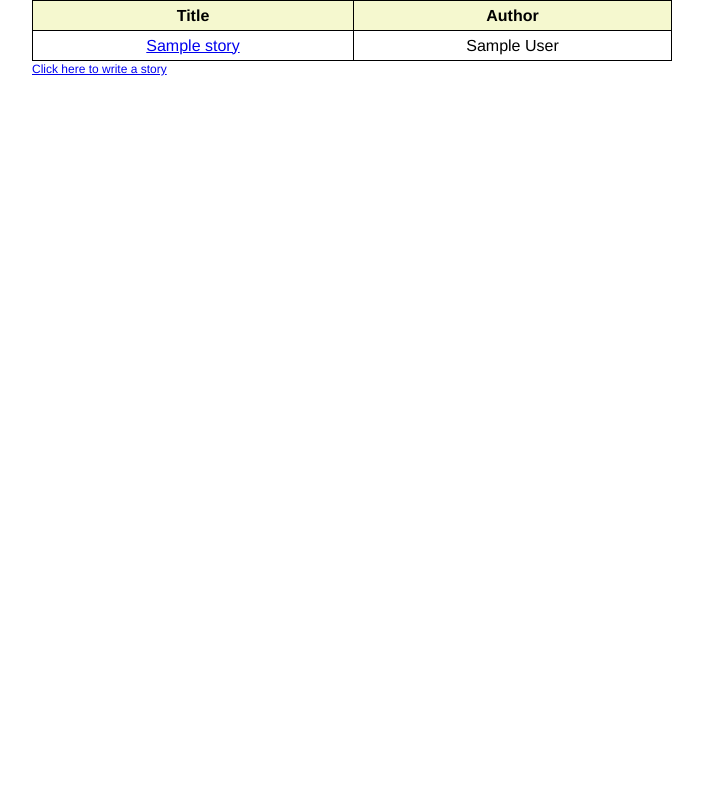
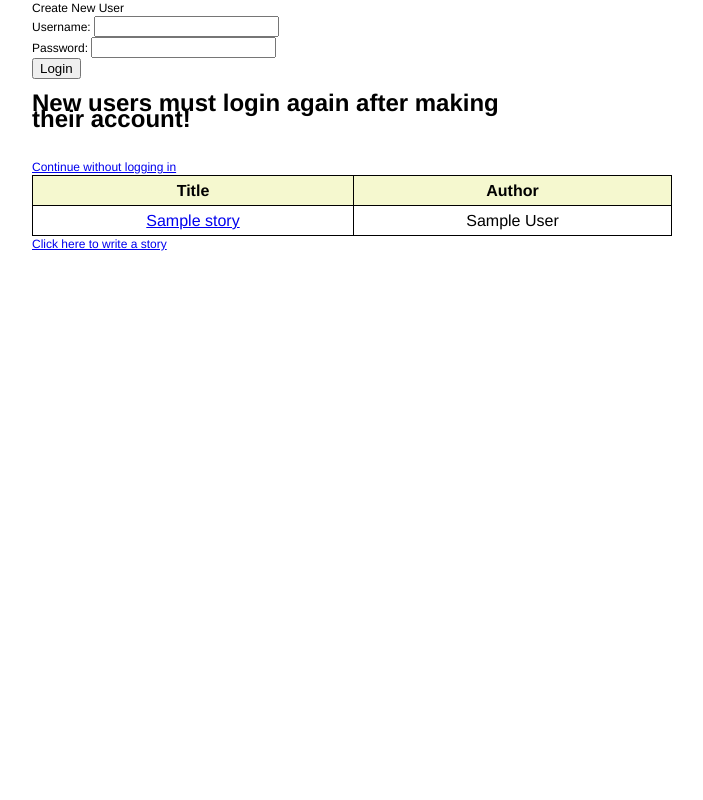
Before and after one commit to wwick/news-website, a PHP site: page /homepage.php in a window 1280 px wide. Shown: the whole page, without its empty margins (358-1061 px from the left). Run offline with PHP 8.4, Linux system fonts and the light colour scheme; tables that the repository leaves empty hold one stand-in row (values such as "Sample post").

Commit message:
trying to make homepage functional

```diff
--- a/homepage.php
+++ b/homepage.php
@@ -7,6 +7,36 @@
 	<link rel="stylesheet" type="text/css" href="stylesheet.css">
 </head>
 <body>
+
+
+	<?php
+		session_start();
+		if (isset($_SESSION['user'])) {
+			echo "You are logged in as ".$user;
+		} else {
+			echo "
+			Create New User
+			<form action=\"login.php\" method=\"POST\">
+				Username: <input type=\"text\" name=\"user\"><br>
+				Password: <input type=\"password\" name=\"password\"><br>
+				<input type=\"submit\" value=\"Login\"><br>
+			</form>
+			<h1> New users must login again after making their account! </h1></br>
+			<a href=\"homepage.php\">Continue without logging in</a>
+			";
+		}
+
+	?>
+	<!-- <form action="login.php" method="POST">
+		Username: <input type="text" name="user"><br>
+		Password: <input type="password" name="password"><br>
+		Are you a new user? <input type="radio" name="new" value="1">Yes <input type="radio" name="new" value="0">No<br>
+		<input type="submit" value="Login"><br>
+	</form>
+	<h1> New users must login again after making their account! </h1></br>
+	<a href="homepage.php">Continue without logging in</a> -->
+
+
 	<table>
 		<tr>
 			<th>Title</th>
```
Lines whose indentation alone changed are shown as unchanged.
